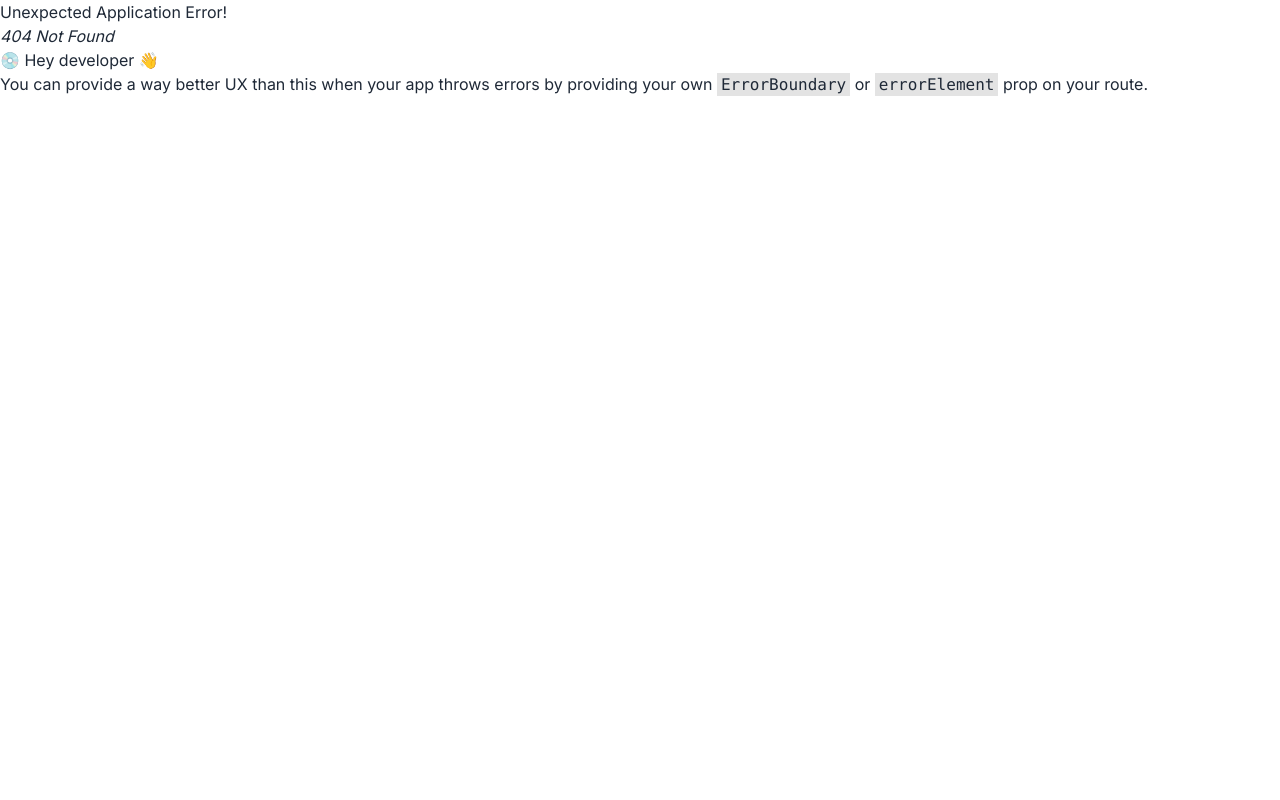
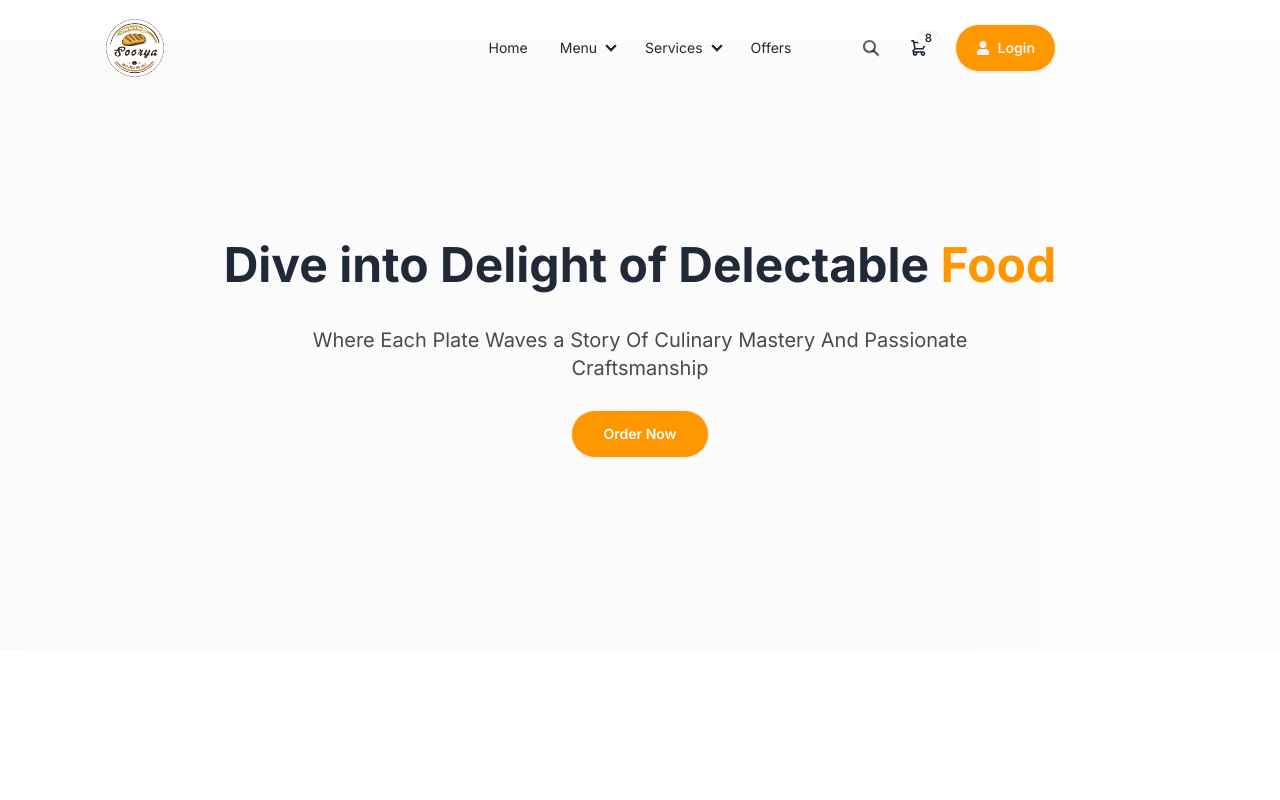
Before and after one commit to Nisala-Chamodya/Zoory-Backers---React, a React (Vite) app in the folder zoory-backers-font/: page /menu in a window 1280 px wide. Before the commit this address had no page. Shown: the top 800 px of the page. Built offline with nearby package versions, Linux system fonts and the light colour scheme.

Commit message:
Create Menu Page & implement menu banner

```diff
--- a/zoory-backers-font/src/component/Navbar.jsx
+++ b/zoory-backers-font/src/component/Navbar.jsx
@@ -40,7 +40,7 @@ const Navbar = () => {
           <summary>Menu</summary>
           <ul className="p-2">
             <li>
-              <a>All</a>
+              <a href="/menu">All</a>
             </li>
             <li>
               <a>Buns</a>
--- a/zoory-backers-font/src/layout/Main.jsx
+++ b/zoory-backers-font/src/layout/Main.jsx
@@ -8,7 +8,9 @@ const Main = () => {
   return (
     <div>
       <Navbar />
-      <Outlet />
+      <div className="min-h-screen">
+        <Outlet />
+      </div>
       <Footer />
     </div>
   );
--- /dev/null
+++ b/zoory-backers-font/src/pages/shop/Menu.jsx
@@ -0,0 +1,32 @@
+import React from "react";
+
+const Menu = () => {
+  return (
+    <div className="mt-10">
+      {/*start menu banner */}
+      <div className="section-container bg-gradient-to-r from-[#FAFAFA] from-0% to-[#FCFCFC] to-100% ">
+        <div className="flex flex-col items-center justify-center gap-8 py-48">
+          {/*start text*/}
+          <div className="px-4 text-center space-y-7">
+            <h2 className="text-4xl font-bold leading-snug md:text-5xl md:leading-snug">
+              Dive into Delight of Delectable{" "}
+              <span className="text-[#FF9800]">Food</span>{" "}
+            </h2>
+            <p className="text-xl text-[#4A4A4A] md:w-4/5 mx-auto">
+              Where Each Plate Waves a Story Of Culinary Mastery And Passionate
+              Craftsmanship
+            </p>
+            <button className="btn bg-[#FF9800] px-8 py-3 font-semibold text-white rounded-full">
+              Order Now
+            </button>
+          </div>
+          {/*end text*/}
+        </div>
+      </div>
+
+      {/*end menu banner */}
+    </div>
+  );
+};
+
+export default Menu;
--- a/zoory-backers-font/src/router/Router.jsx
+++ b/zoory-backers-font/src/router/Router.jsx
@@ -1,6 +1,7 @@
 import { createBrowserRouter, RouterProvider } from "react-router-dom";
 import Main from "../layout/Main";
 import Home from "../pages/home/Home";
+import Menu from "../pages/shop/Menu";
 const router = createBrowserRouter([
   {
     path: "/",
@@ -10,6 +11,10 @@ const router = createBrowserRouter([
         path: "/",
         element: <Home />,
       },
+      {
+        path: "/menu",
+        element: <Menu />,
+      },
     ],
   },
 ]);
```
